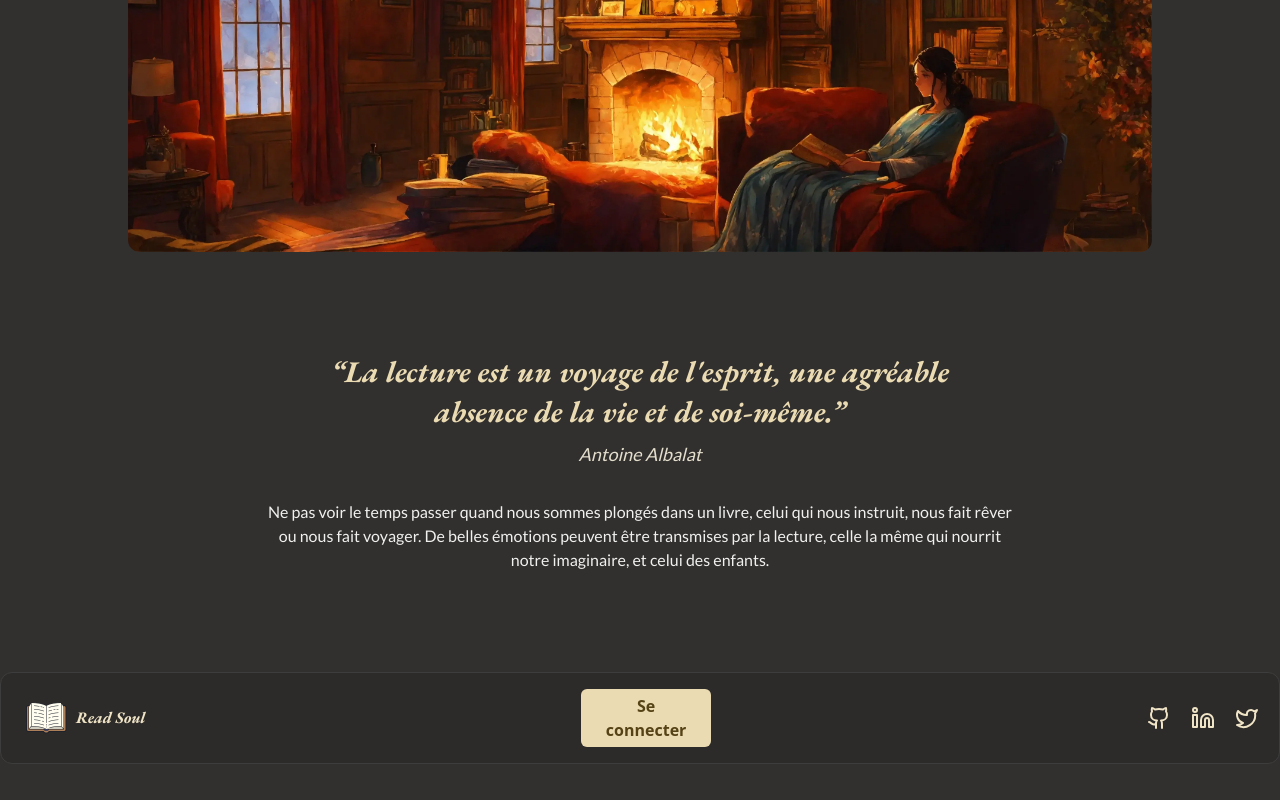
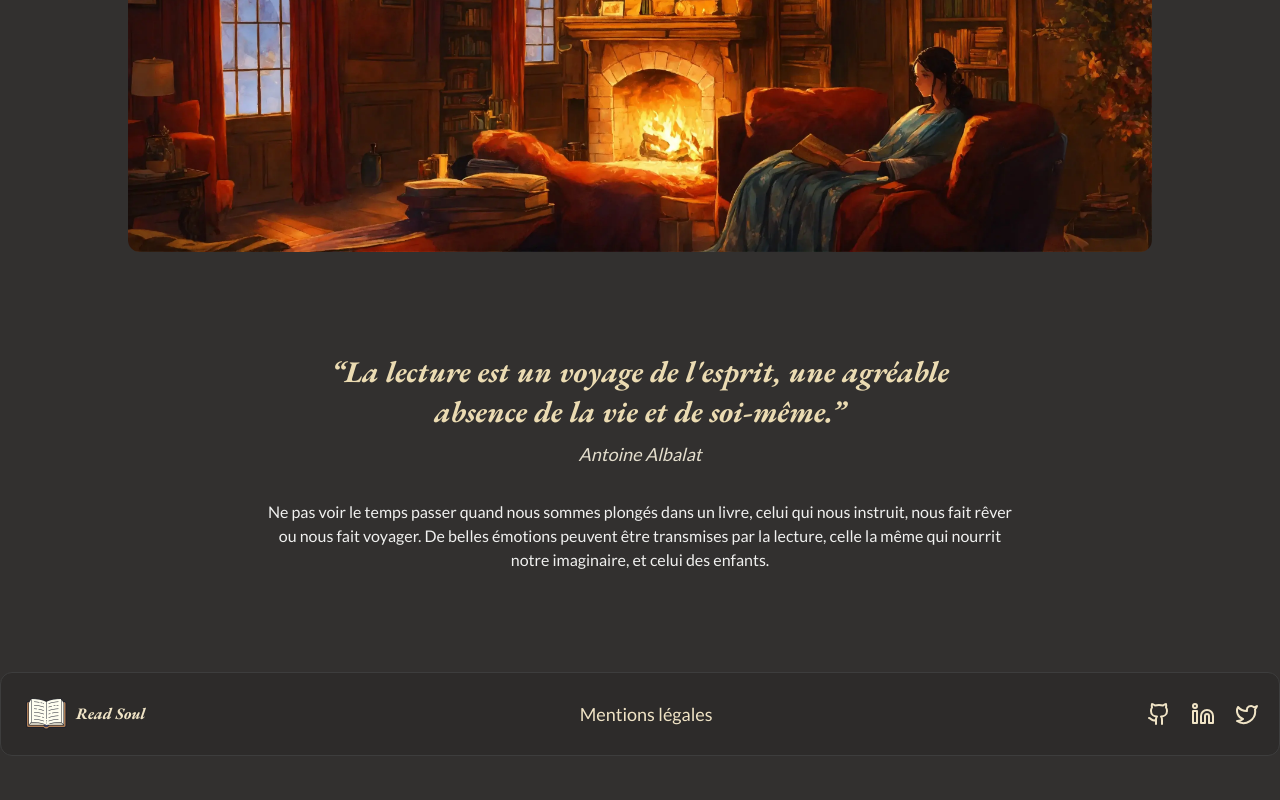
Before and after one commit to AlexDDevv/library-app, a Next.js app: page / in a window 1280 px wide. Shown: the part 755-1555 px from the top of the page. Built offline with nearby package versions, Linux system fonts and the light colour scheme; no server answers.

Commit message:
💄 Remove a button for a link to legal notices page

```diff
--- a/src/components/Footer.tsx
+++ b/src/components/Footer.tsx
@@ -1,6 +1,6 @@
 import React from 'react'
 import Logo from './Logo'
-import RegisterBtn from './ui/NavBarBtn'
+import Link from 'next/link'
 import { Github, Linkedin, Twitter } from "lucide-react"
 
 export default function Footer() {
@@ -25,10 +25,10 @@ export default function Footer() {
     return (
         <footer className='bg-card flex items-center justify-between max-w-[1440px] my-0 mx-auto border border-border rounded-xl py-4 px-5'>
             <Logo />
-            <RegisterBtn />
+            <Link href="/mentions" className='font-bodyFont text-card-foreground text-lg font-medium transition-transform hover:scale-110'>Mentions légales</Link>
             <ul className='flex items-center justify-center gap-5'>
                 {socialLink.map(social => (
-                    <li className="footer-li" key={social.id}>
+                    <li key={social.id}>
                         <a href={social.link} target='blank'>
                             {social.icon}
                         </a>
```
